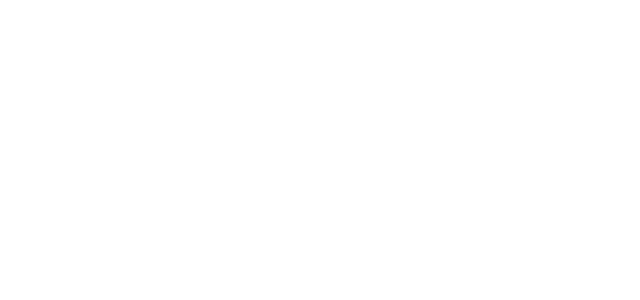
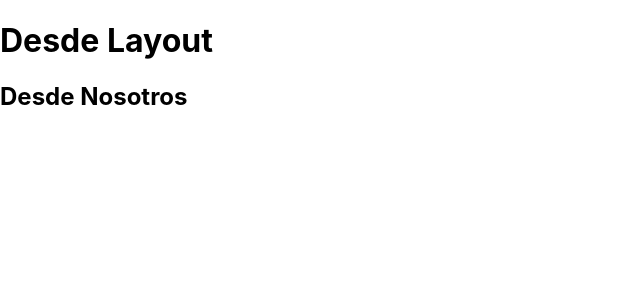
Before and after one commit to mriveros/react_crm, a Next.js app in the folder crmcliente/: page /Nosotros in a window 1280 px wide. Shown: the top 300 px of the page, without its empty margins (0-640 px from the left). Built offline with nearby package versions, Linux system fonts and the light colour scheme.

Commit message:
modified:   components/Layout.js 	modified:   pages/Nosotros.js 	modified:   pages/index.js

```diff
--- a/crmcliente/components/Layout.js
+++ b/crmcliente/components/Layout.js
@@ -1,11 +1,12 @@
-import React, { Children } from "react";
+import React from 'react';
 
-const Layout = ({ Children }) => {
+const Layout = ({ children }) => {
 
     return (
         <>
-            <h1>Layout</h1>
-            {Children}
-        </>);
+            <h1>Desde Layout</h1>
+            {children}
+        </>
+    );
 }
 export default Layout;
--- a/crmcliente/pages/Nosotros.js
+++ b/crmcliente/pages/Nosotros.js
@@ -1,12 +1,12 @@
 import Head from 'next/head'
-import Image from 'next/image'
-import styles from '../styles/Home.module.css'
 import Layout from '../components/Layout'
-
-export default function Index() {
-    <div>
+const Nosotros = () => (
+    < div >
         <Layout>
-            <h2>Desde Index</h2>
+            <h2>
+                Desde Nosotros
+            </h2>
         </Layout>
-    </div>
-}
+    </div >
+)
+export default Nosotros
```
Also changed, not shown: crmcliente/pages/index.js (+6 -6 lines).
